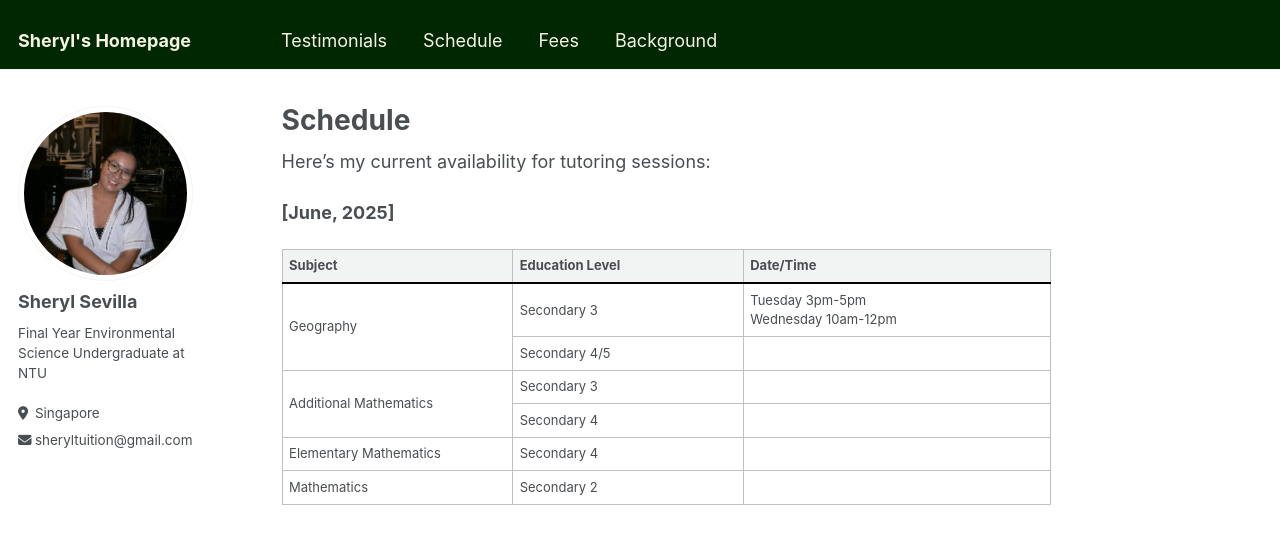
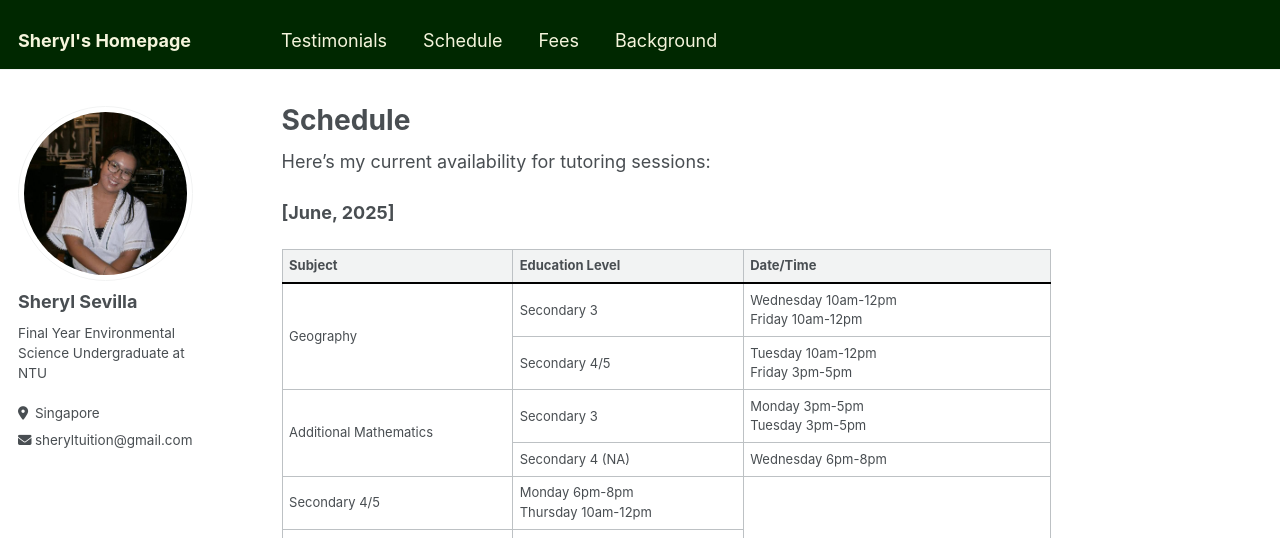
Before and after one commit to sheryltuition/sheryltuition.github.io, a Jekyll site: the page built from _pages/schedule.md, in a window 1280 px wide and 1400 px high. Shown: the top 538 px of the window. Built offline with Jekyll 4.4.1, drawn with Linux system fonts in a browser that asks for light colours; some of the changed text lies outside the part shown; grey boxes are pictures that could not be loaded.

Commit message:
Update schedule.md

```diff
--- a/_pages/schedule.md
+++ b/_pages/schedule.md
@@ -20,30 +20,34 @@ Here's my current availability for tutoring sessions:
     <tr>
       <td rowspan="2">Geography</td>
       <td>Secondary 3</td>
-      <td style="white-space: nowrap;">Tuesday 3pm-5pm<br>Wednesday 10am-12pm</td>
+      <td style="white-space: nowrap;">Wednesday 10am-12pm<br>Friday 10am-12pm</td>
     </tr>
     <tr>
       <td style="white-space: nowrap;">Secondary 4/5</td>
-      <td></td>
+      <td style="white-space: nowrap;">Tuesday 10am-12pm<br>Friday 3pm-5pm</td>
     </tr>
     <tr>
       <td rowspan="2">Additional Mathematics</td>
       <td>Secondary 3</td>
-      <td></td>
+      <td style="white-space: nowrap;">Monday 3pm-5pm<br>Tuesday 3pm-5pm</td>
     </tr>
     <tr>
-      <td>Secondary 4</td>
-      <td></td>
+      <td>Secondary 4 (NA)</td>
+      <td style="white-space: nowrap;">Wednesday 6pm-8pm</td>
+    </tr>
+    <tr>
+      <td>Secondary 4/5</td>
+      <td style="white-space: nowrap;">Monday 6pm-8pm<br>Thursday 10am-12pm</td>
     </tr>
     <tr>
       <td>Elementary Mathematics</td>
-      <td>Secondary 4</td>
-      <td></td>
+      <td>Secondary 4/5</td>
+      <td style="white-space: nowrap;">Thursday 3pm-5pm<br>Friday 6pm-8pm<br>Saturday 9am-11am</td>
     </tr>
     <tr>
       <td>Mathematics</td>
       <td>Secondary 2</td>
-      <td></td>
+      <td style="white-space: nowrap;">Monday 10am-12pm<br>Wednesday 3pm-5pm</td>
     </tr>
   </tbody>
 </table>
```
Also changed, not shown: other parts of _pages/schedule.md (+1 -1 lines).
